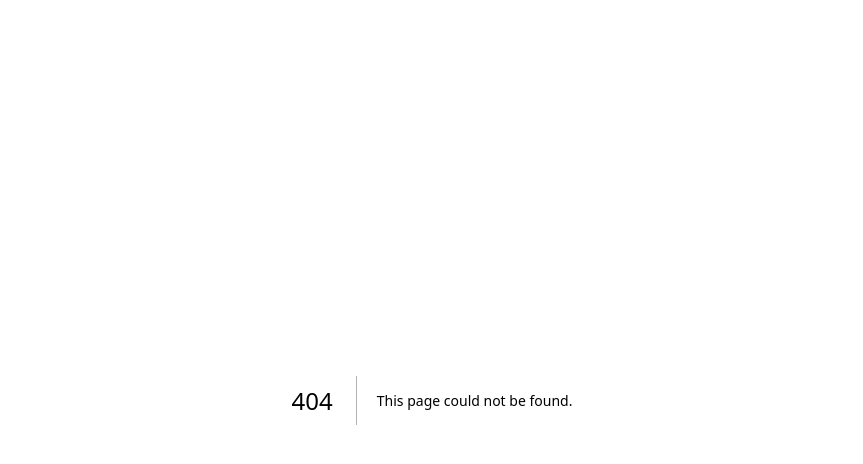
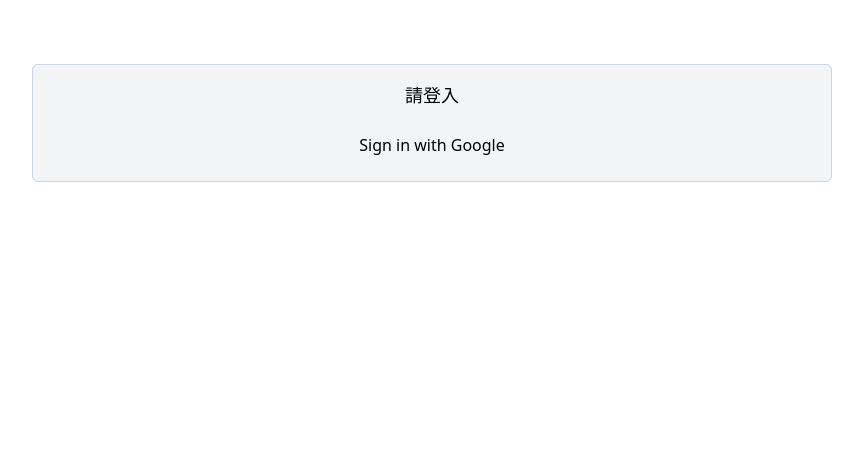
Before and after one commit to yc97463/ndhusa-traffic, a Next.js app: page /login in a window 1280 px wide. Before the commit this address had no page. Shown: the top 464 px of the page, without its empty margins (208-1071 px from the left). Built offline with nearby package versions, Linux system fonts and the light colour scheme.

Commit message:
init login page

```diff
--- /dev/null
+++ b/pages/login.tsx
@@ -0,0 +1,12 @@
+export default function Login() {
+  return (
+    <>
+      <div className="container max-w-sm mx-auto">
+        <h1 className="text-center text-lg font-medium my-4">請登入</h1>
+        <div className="flex justify-center my-6">
+          <div className="m-auto max-w-md">Sign in with Google</div>
+        </div>
+      </div>
+    </>
+  );
+}
```
